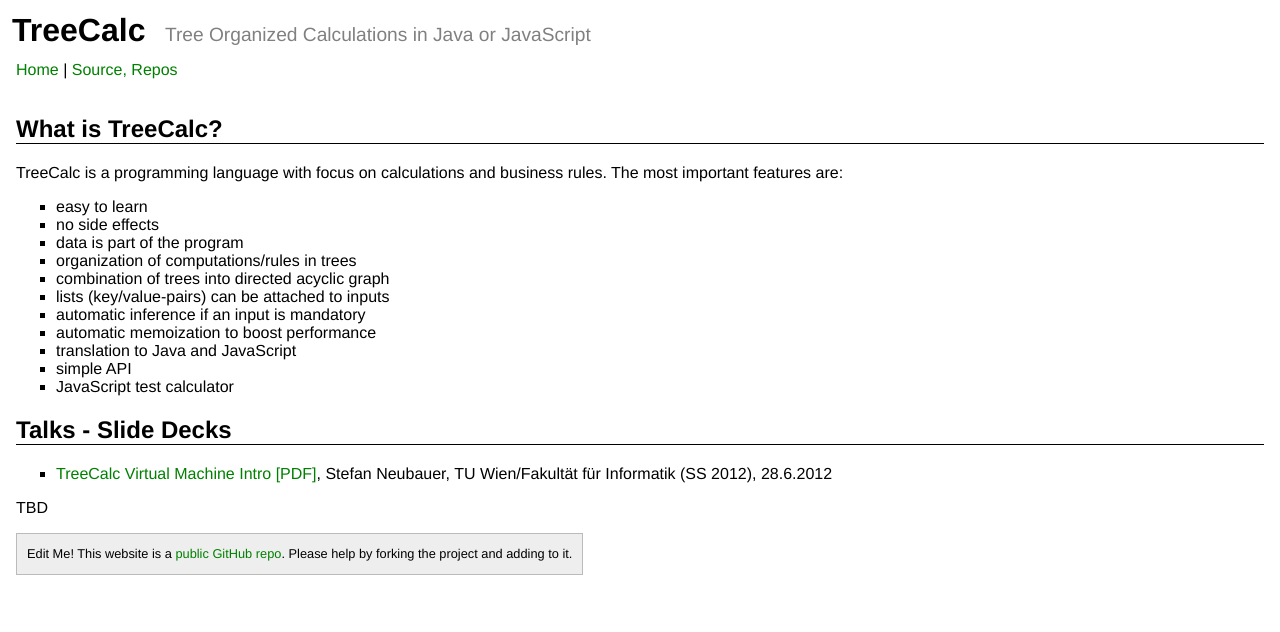
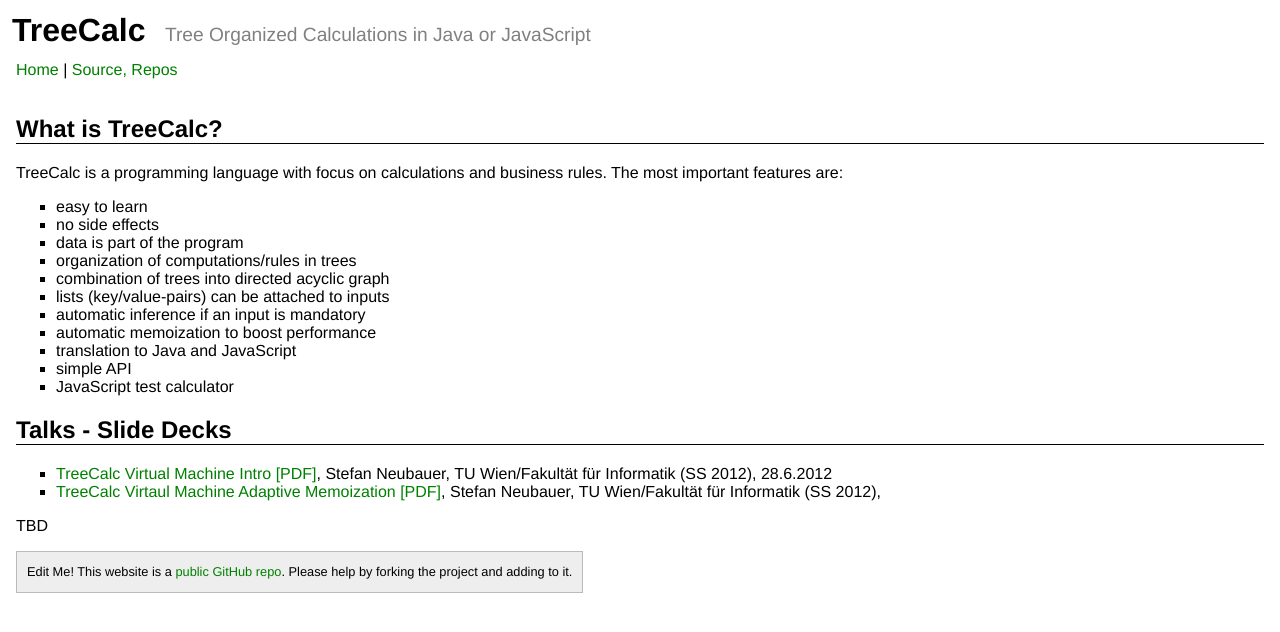
Before and after one commit to treecalc/treecalc.github.io, a Jekyll site: the page built from index.md, in a window 1280 px wide. Shown: the top 632 px of the page. Built offline with Jekyll 4.4.1, drawn with Linux system fonts in a browser that asks for light colours.

Commit message:
add memo talk

```diff
--- a/index.md
+++ b/index.md
@@ -28,6 +28,8 @@
 ## Talks - Slide Decks
 
 - [TreeCalc Virtual Machine Intro](talks/treecalc-vm-intro.html) [[PDF]](talks/treecalc-vm-intro.pdf), Stefan Neubauer, TU Wien/Fakultät für Informatik (SS 2012), 28.6.2012
+- [TreeCalc Virtaul Machine Adaptive Memoization](talks/treecalc-vm-adaptive-memoization.html)  [[PDF]](talks/treecalc-vm-adaptive-memoization.pdf), Stefan Neubauer, TU Wien/Fakultät für Informatik (SS 2012),
+
 
 
 TBD
```
Also changed, not shown: talks/treecalc-vm-adaptive-memoization.md (added, +16 -0 lines), 1 other file.
